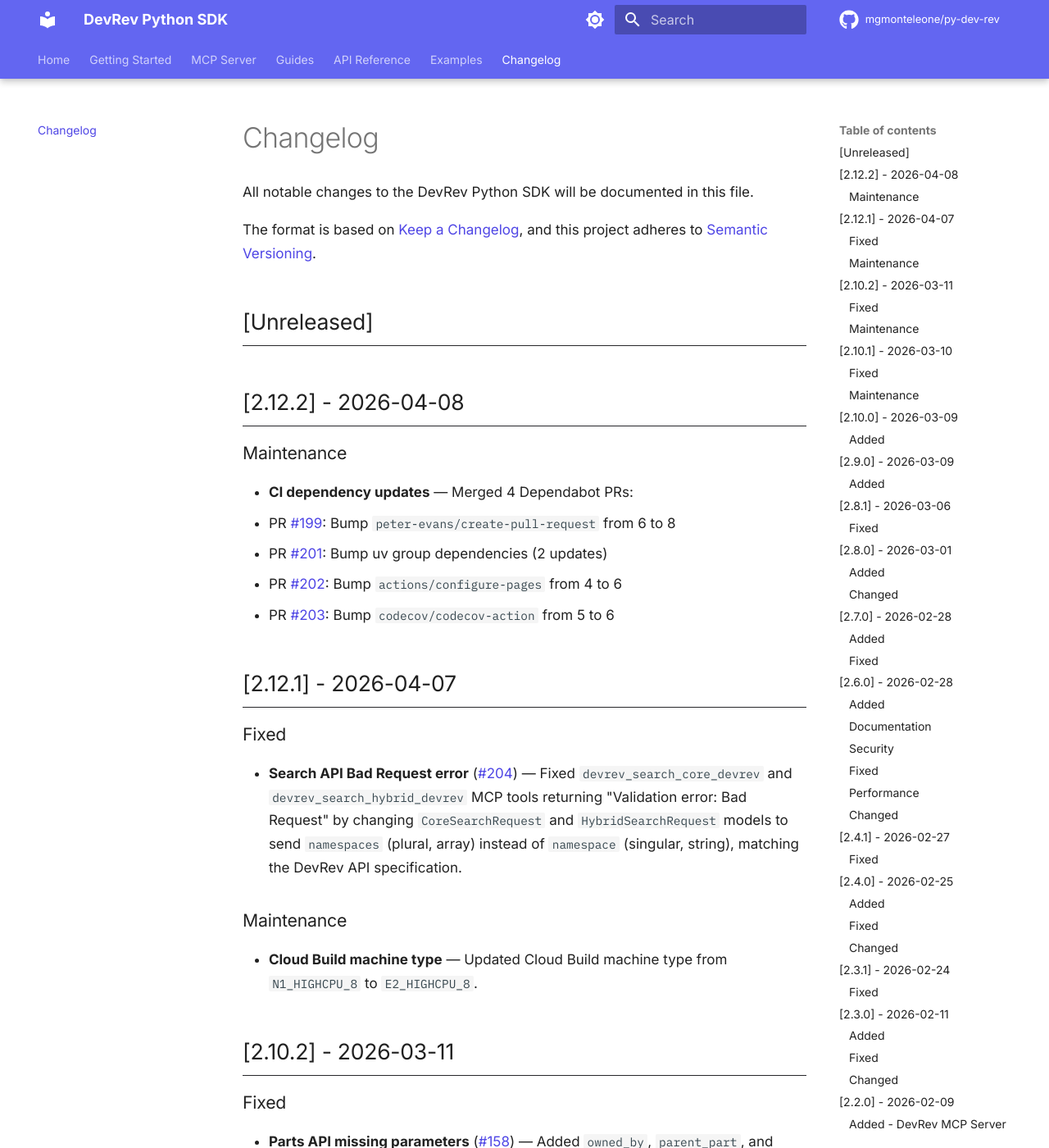
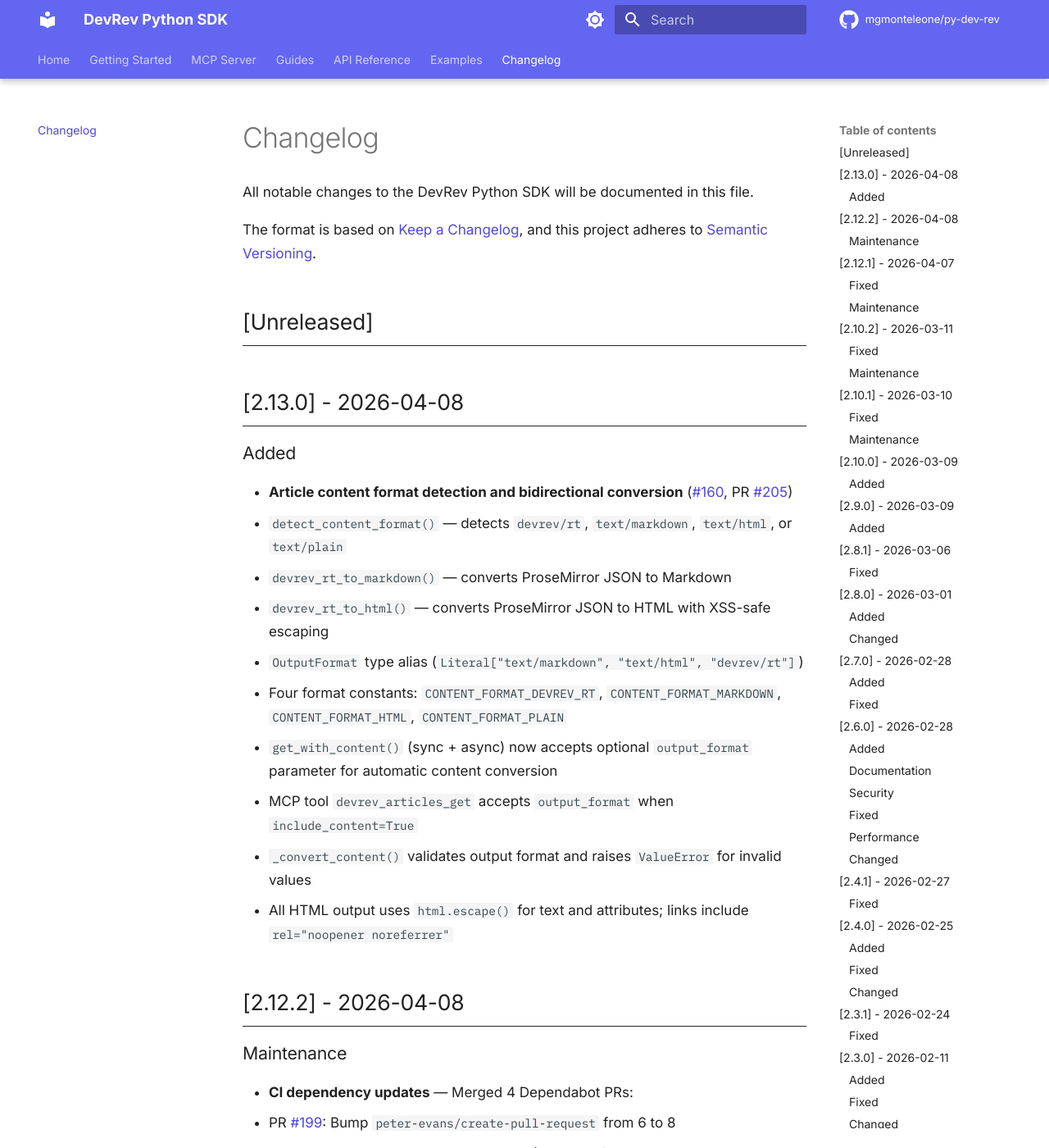
Before and after one commit to mgmonteleone/py-dev-rev, an MkDocs documentation site: the page built from docs/changelog.md, in a window 1280 px wide and 1400 px high. Shown: the whole window at 82% size. Built offline with MkDocs 1.6.1 and Material for MkDocs 9.7.7, drawn with Linux system fonts in a browser that asks for light colours; comment, search, counter and statistics services are not loaded; the version menu is left out.

Commit message:
chore: bump version to 2.13.0 and update changelog

```diff
--- a/docs/changelog.md
+++ b/docs/changelog.md
@@ -6,6 +6,21 @@
 and this project adheres to [Semantic Versioning](https://semver.org/spec/v2.0.0.html).
 
 ## [Unreleased]
+
+## [2.13.0] - 2026-04-08
+
+### Added
+
+- **Article content format detection and bidirectional conversion** (#160, PR #205)
+  - `detect_content_format()` — detects `devrev/rt`, `text/markdown`, `text/html`, or `text/plain`
+  - `devrev_rt_to_markdown()` — converts ProseMirror JSON to Markdown
+  - `devrev_rt_to_html()` — converts ProseMirror JSON to HTML with XSS-safe escaping
+  - `OutputFormat` type alias (`Literal["text/markdown", "text/html", "devrev/rt"]`)
+  - Four format constants: `CONTENT_FORMAT_DEVREV_RT`, `CONTENT_FORMAT_MARKDOWN`, `CONTENT_FORMAT_HTML`, `CONTENT_FORMAT_PLAIN`
+  - `get_with_content()` (sync + async) now accepts optional `output_format` parameter for automatic content conversion
+  - MCP tool `devrev_articles_get` accepts `output_format` when `include_content=True`
+  - `_convert_content()` validates output format and raises `ValueError` for invalid values
+  - All HTML output uses `html.escape()` for text and attributes; links include `rel="noopener noreferrer"`
 
 ## [2.12.2] - 2026-04-08
 
--- a/pyproject.toml
+++ b/pyproject.toml
@@ -4,7 +4,7 @@
 
 [project]
 name = "devrev-Python-SDK"
-version = "2.12.2"
+version = "2.13.0"
 description = "A modern, type-safe Python SDK for the DevRev API"
 readme = "README.md"
 requires-python = ">=3.11"
```
Also changed, not shown: 1 other file.
